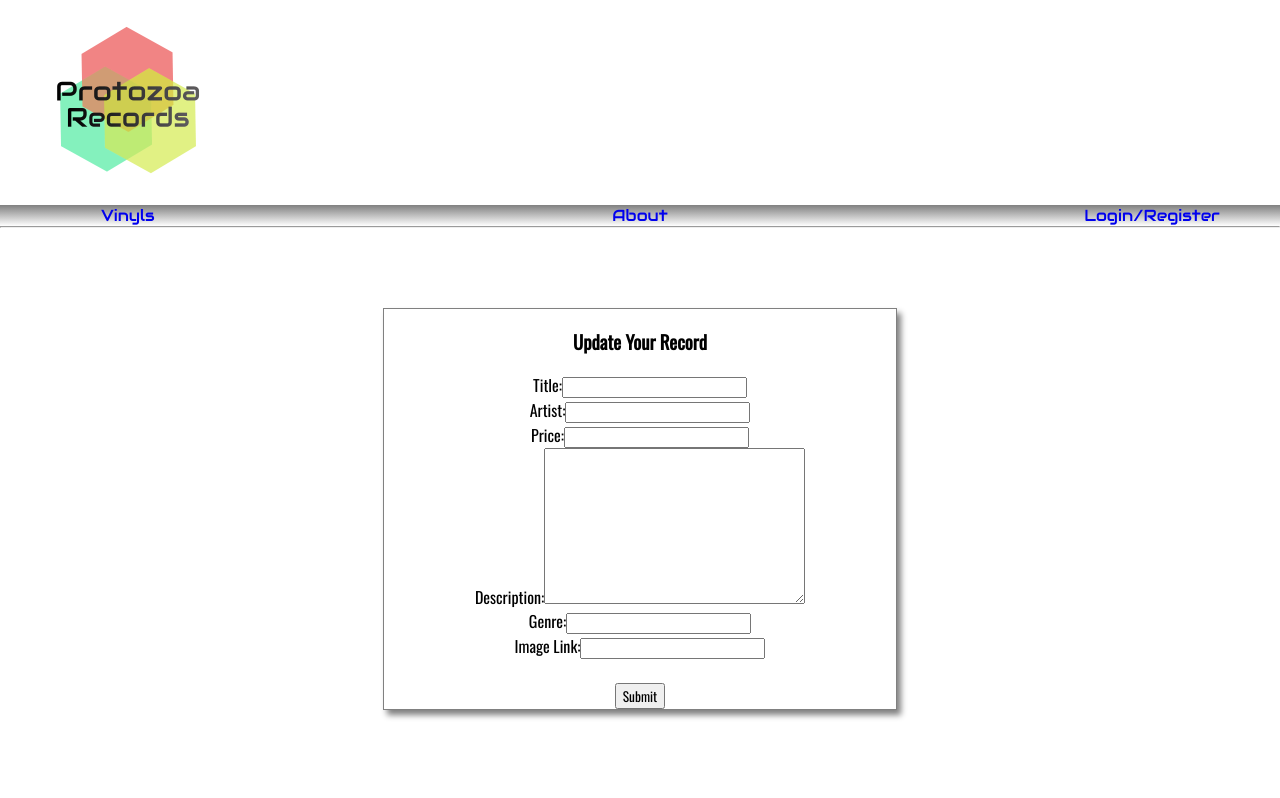
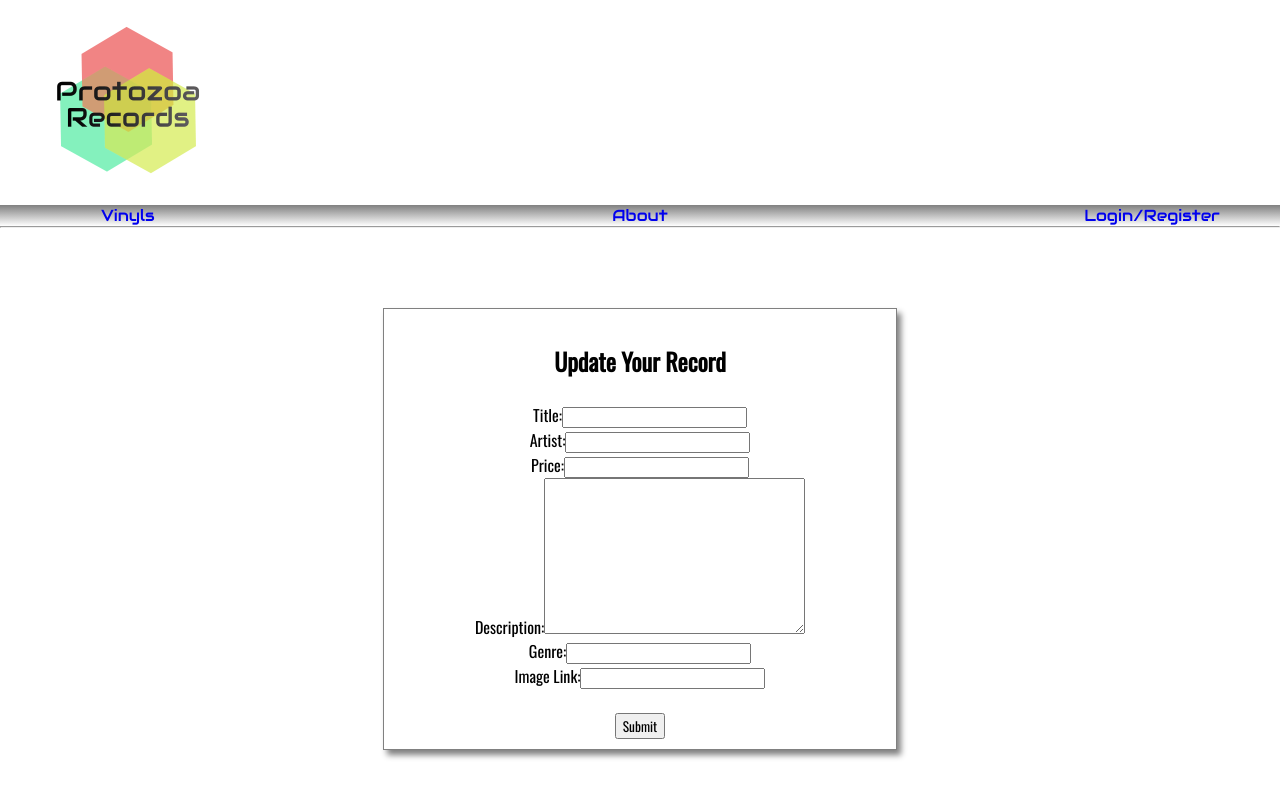
Before and after one commit to mitchelnoble/protozoa-records, a React (Create React App) app in the folder client/: page /vinyls/1/edit in a window 1280 px wide. Built offline with nearby package versions, Linux system fonts and the light colour scheme; no server answers.

Commit message:
adjusted edit styling

```diff
--- a/client/src/screens/VinylEdit/VinylEdit.jsx
+++ b/client/src/screens/VinylEdit/VinylEdit.jsx
@@ -45,7 +45,7 @@ export default function VinylEdit(props) {
         handleUpdate(id, formData);
       }}
       >
-      <h3>Update Your Record</h3>
+      <h3 className="edit-title">Update Your Record</h3>
       <label>
         Title:
         <input
--- a/client/src/styles/screens-styles/VinylEdit.css
+++ b/client/src/styles/screens-styles/VinylEdit.css
@@ -5,11 +5,16 @@
   align-items: center;
   justify-content: center;
   width: 40vw;
-  height: 50vh;
+  height: 55vh;
   border: 1px solid gray;
   box-shadow: 4px 5px 6px gray;
 
 }
+
+.edit-title {
+  font-size: 1.5rem;
+}
+
 .edit-form{
   text-align: center;
 }
```
Also changed, not shown: 1 other file (tests, documents, lock files or other folders).
